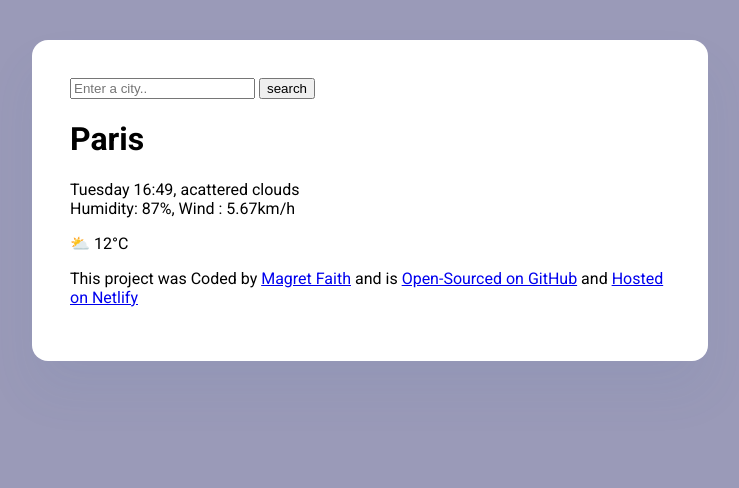
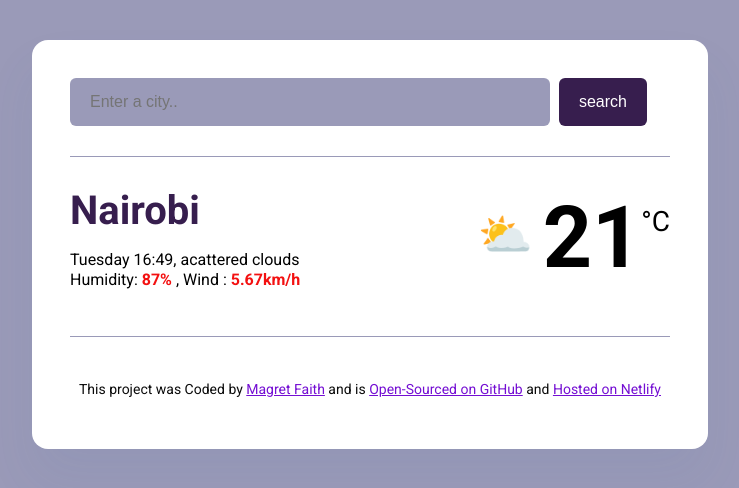
Before and after one commit to MagretFaith/faith-weather-project, a plain HTML site: page index.html in a window 1280 px wide. Shown: the whole page, without its empty margins (270-1009 px from the left). Drawn offline with Linux system fonts and the light colour scheme.

Commit message:
Added the basic css and changed the name of the city and the temperature

```diff
--- a/index.html
+++ b/index.html
@@ -12,22 +12,24 @@
 <body>
     <div class="weather-app">
     <header>
-<form>
-    <input type="search" placeholder="Enter a city.."required />
-    <input type="submit"value="search"/>
+<form class="search-form">
+    <input type="search" placeholder="Enter a city.."required class="search-form-input" />
+    <input type="submit"value="search"class="search-form-button"/>
 </form>
     </header>
  <main>
+    <div class="weather-app-data">
     <div>
-    <h1>Paris</h1>
-    <p>
+    <h1 class="weather-app-city">Nairobi</h1>
+    <p class="weather-app-details">
      Tuesday 16:49, acattered clouds
      <br/>
-     Humidity: 87%, Wind : 5.67km/h
+     Humidity: <strong>87% </strong> , Wind : <strong> 5.67km/h</strong>
     </p>
     </div>
-    <div>
-    ⛅️ 12°C
+    <div class="weather-app-temperature-container">
+   <div class="weather-app-icon"> ⛅️</div> <div class="weather-app-temperature">21</div> <div class="weather-app-unit">°C</div>
+    </div>
     </div>
 </main>
  <footer>
--- a/src/style.css
+++ b/src/style.css
@@ -3,6 +3,9 @@ background-color: rgba(131, 131, 168, 0.808);
   font-family: "Roboto", sans-serif;
   font-weight: 400;
   font-style: normal;
+}
+a{
+    color:rgb(116, 14, 211);
 }
 
 .weather-app{
@@ -13,3 +16,72 @@ background-color: rgba(131, 131, 168, 0.808);
     border-radius: 16px;
     padding: 38px;
 }
+header{
+    border-bottom: 1px solid rgba(131, 131, 168, 0.808);
+    padding:0 0 30px 0 ;
+}
+.search-form-input{
+background-color: rgba(131, 131, 168, 0.808);
+border: none;
+border-radius: 6px;
+width:80%;
+font-size: 16px;
+padding:15px 20px;
+}
+.search-form-button{
+    background: rgb(55, 30, 78);
+    padding: 15px 20px;
+    margin-left:5px;
+    border:none;
+    font-size: 16px;
+    border-radius:6px;
+    color: white;
+}
+main{
+    padding: 30px 0;
+}
+
+.weather-app-data{
+    display: flex;
+    justify-content: space-between;
+}
+.weather-app-city{
+    margin: 0;
+    font-size: 40px;
+    color: rgba(55, 30, 78);
+    font-weight: 700;
+    list-style: 48px;
+}
+.weather-app-details{
+    font-size: 16px;
+    line-height: 20px;
+    font-weight: 400;
+}
+.weather-app-details strong{
+color: rgb(243, 16, 16);
+}
+.weather-app-temperature-container{
+display: flex;
+}
+.weather-app-icon{
+ font-size: 44px;
+ margin-top: 22px;
+}
+.weather-app-temperature{
+    font-size: 86px;
+    font-weight: bold;
+    margin-left: 10px;
+}
+.weather-app-unit{
+   margin-top:18px ;
+   font-size: 28px;
+}
+
+footer{
+  border-top: 1px solid rgba(131, 131, 168, 0.808);
+    padding: 30px 0 0 0 ;
+    text-align: center;
+    font-size: 14px;
+    font-weight: 400;
+    color: rgba(0, 0, 0, 0.959);
+}
```
